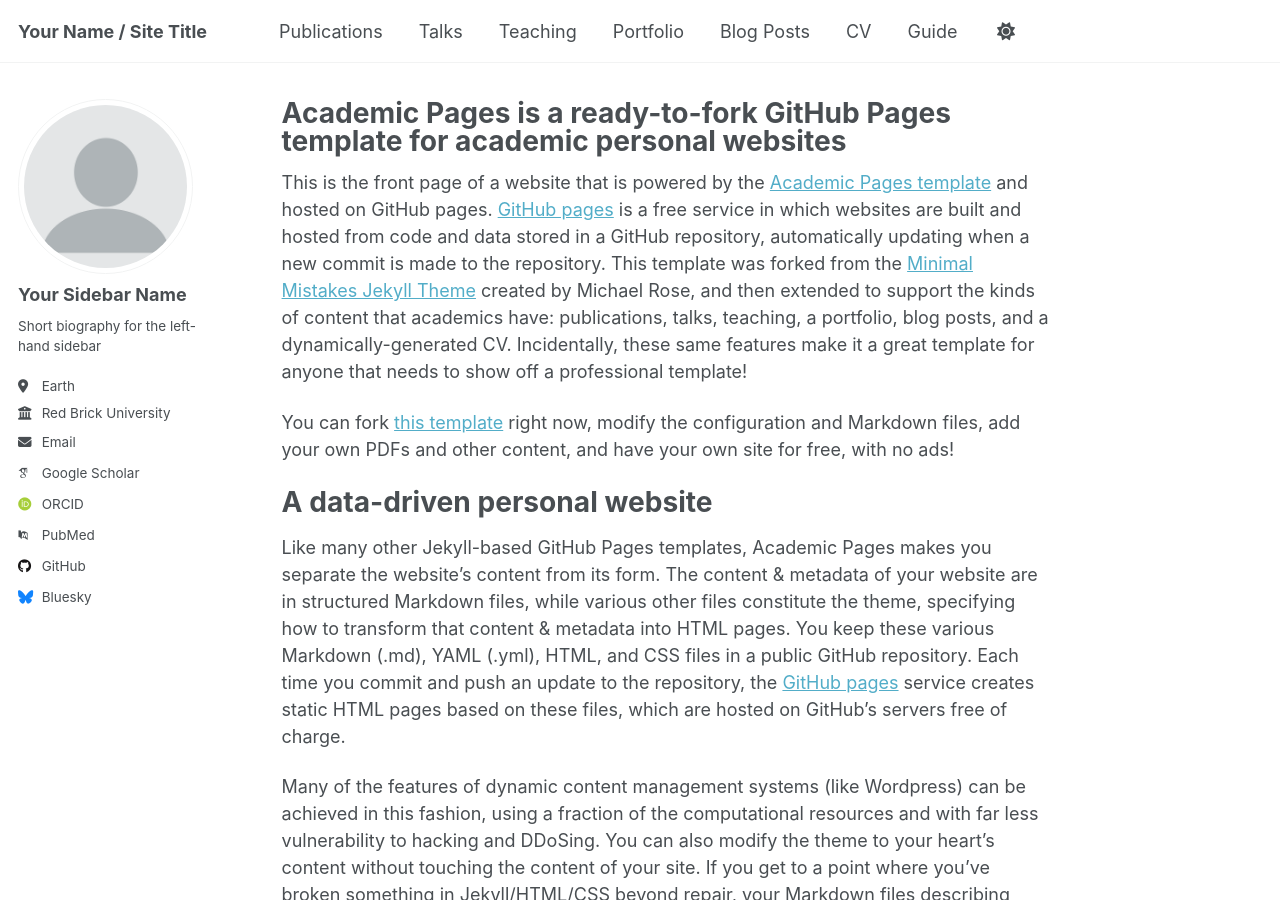
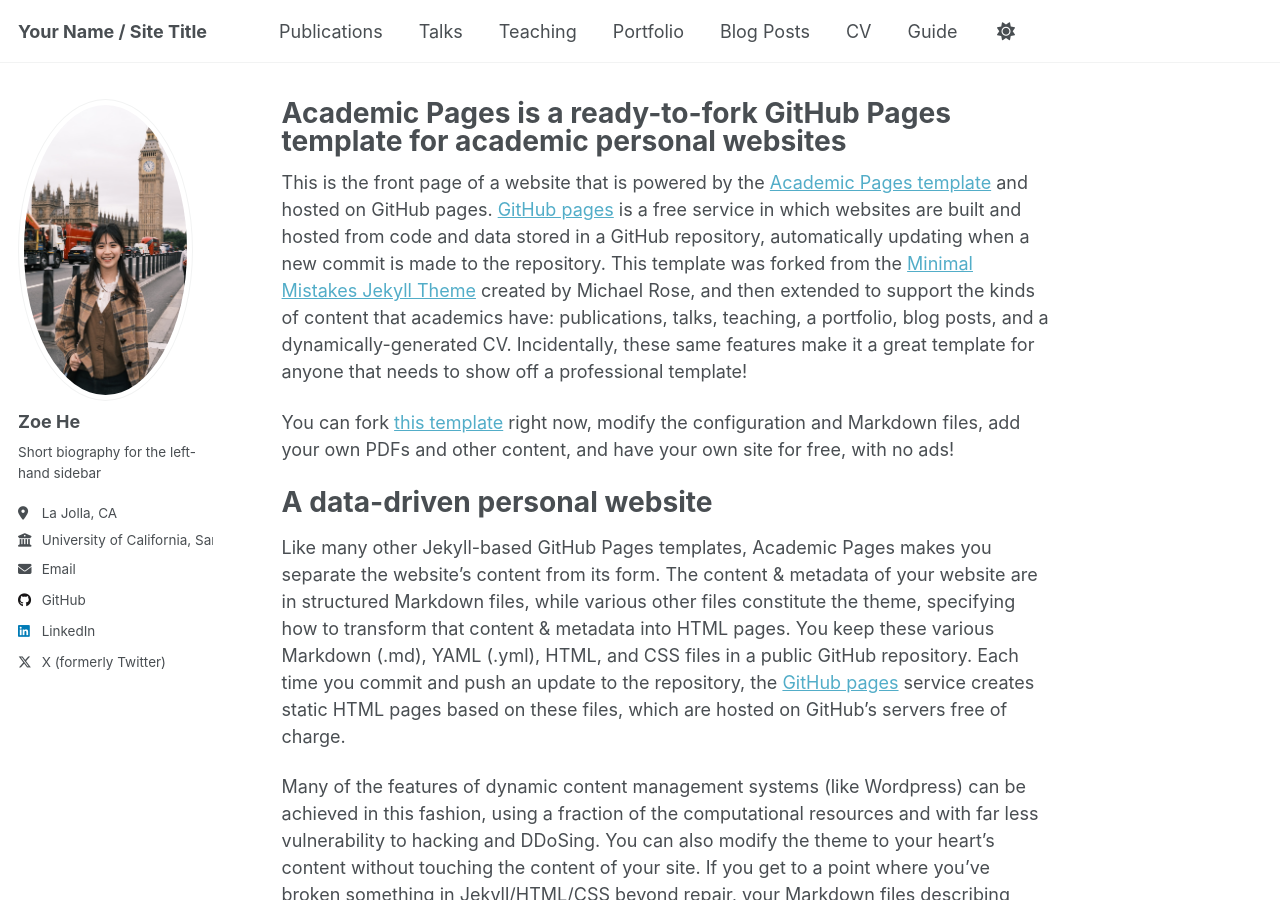
Before and after one commit to zoewhe/zoewhe.github.io, a Jekyll site: the page built from _pages/about.md, in a window 1280 px wide and 900 px high. Built offline with Jekyll 4.4.1, drawn with Linux system fonts in a browser that asks for light colours; some web fonts are replaced; a script that is not in the unit is left out.

Commit message:
dits on profile
changed name, uploaded profile pic

```diff
--- a/_config.yml
+++ b/_config.yml
@@ -23,24 +23,24 @@ repository               : "academicpages/academicpages.github.io"
 #               Additional customization can be done by editing /_includes/author-profile.html
 author:
   # Biographic information
-  avatar           : "profile.png"
-  name             : "Your Sidebar Name"
+  avatar           : "profile_london.jpg"
+  name             : "Zoe He"
   pronouns         : # example: "she/her"
   bio              : "Short biography for the left-hand sidebar"
-  location         : "Earth"
-  employer         : "Red Brick University"
+  location         : "La Jolla, CA"
+  employer         : "University of California, San Diego"
   uri              : # URL
-  email            : "none@example.org"
+  email            : "zoehe@ucsd.edu"
 
   # Academic websites
   academia         : # URL
   arxiv            : # URL - Update with the correct link to your profile
-  googlescholar    : "https://scholar.google.com/citations?user=PS_CX0AAAAAJ"
+  googlescholar    : #"https://scholar.google.com/citations?user=PS_CX0AAAAAJ"
   inspire-hep      : # URL
   impactstory      : # URL
-  orcid            : "https://orcid.org/yourorcidurl"
+  orcid            : #"https://orcid.org/yourorcidurl"
   semantic         : # URL
-  pubmed           : "https://www.ncbi.nlm.nih.gov/pubmed/?term=john+snow"
+  pubmed           : #"https://www.ncbi.nlm.nih.gov/pubmed/?term=john+snow"
   researchgate     : # URL
   scopus           : # URL
 
@@ -48,13 +48,13 @@ author:
   bitbucket        : # Username - Update with your username on the site
   codepen          : # Username
   dribbble         : # Username
-  github           : "academicpages"
+  github           : "zoewhe"
   kaggle           : # Username
   stackoverflow    : # User number or user number and name (i.e., use "1" or "1/jeff-atwood")
 
   # Social media
   artstation       : # Username
-  bluesky          : "bsky.app" # Replace this with you Bluesky username
+  bluesky          : #"bsky.app" # Replace this with you Bluesky username
   facebook         : # Username
   flickr           : # Username
   foursquare       : # Username
@@ -63,7 +63,7 @@ author:
   keybase          : # Username
   instagram        : # Username
   lastfm           : # Username
-  linkedin         : # Username
+  linkedin         : zoewhe # Username
   mastodon         : # URL
   medium           : # URL
   pinterest        : # Username
@@ -71,7 +71,7 @@ author:
   steam            : # Username
   telegram         : # URL
   tumblr           : # Username
-  twitter          : # Username for X / Twitter
+  twitter          : zoewhe_ # Username for X / Twitter
   vine             : # Username
   weibo            : # Username
   wikipedia        : # Username
```
Also changed, not shown: images/profile_london.jpg (added).
